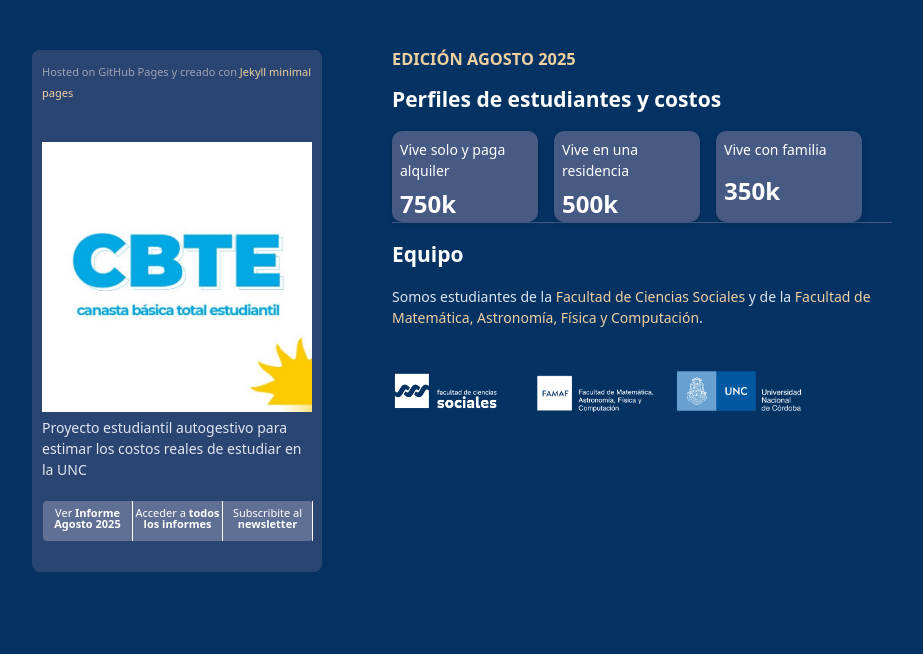
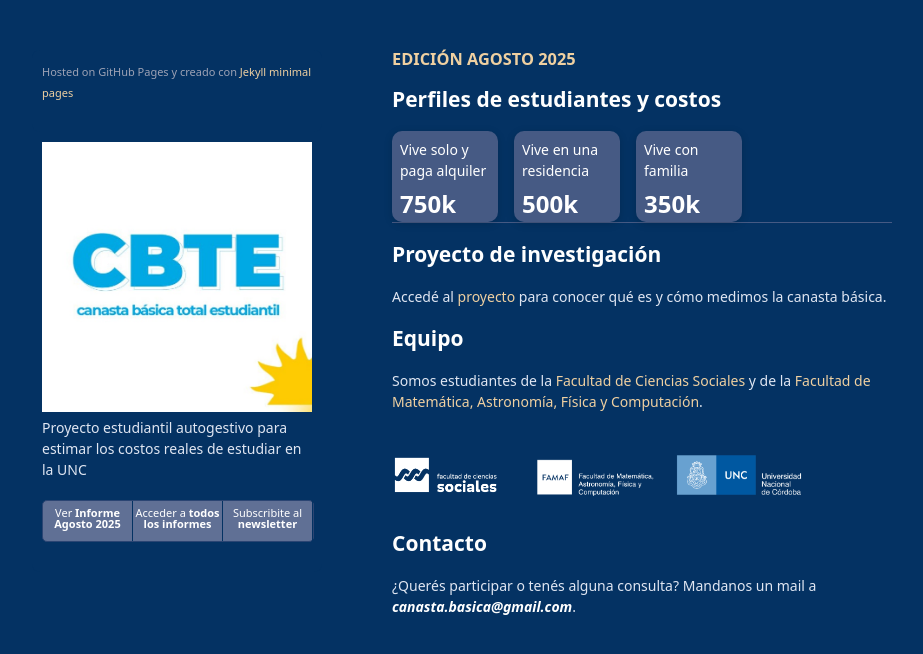
Before and after one commit to rocio-perez-sbarato/rocio-perez-sbarato.github.io, a Jekyll site: the page built from index.md, in a window 1280 px wide. Shown: the top 654 px of the page, without its empty margins (178-1101 px from the left). Built offline with Jekyll 4.4.1, drawn with Linux system fonts in a browser that asks for light colours; our own code applies the rules of GitHub Pages for plain Markdown files.

Commit message:
estilo nuevo

```diff
--- a/_sass/jekyll-theme-minimal.scss
+++ b/_sass/jekyll-theme-minimal.scss
@@ -164,7 +164,7 @@ header, footer {
   float: left;
   position: fixed;
   -webkit-font-smoothing: subpixel-antialiased;
-  background-color: $clr-surface-a10;
+  background-color: $clr-surface-a0;
   padding: 10px;
   color: #e0e6f2;
   border-radius: 8px;
@@ -185,7 +185,7 @@ ul.downloads {
 .downloads li {
   width: 89px;
   float: left;
-  border-right: 1px solid $clr-light-a0;
+  border-right: 1px solid $clr-surface-a0;
   height: 40px;
 }
 
@@ -253,7 +253,7 @@ hr {
   background-color: $clr-surface-a20;
   border-radius: 10px;
   padding: 8px;
-  width: 130px;
+  width: 90px;
   height: 75px;
   color: $clr-light-a0;
   box-shadow: 0 2px 8px rgba(0, 0, 0, 0.15);
--- a/index.md
+++ b/index.md
@@ -25,6 +25,10 @@ layout: default
 
 * * *
 
+## Proyecto de investigación
+
+Accedé al [proyecto](https://sociales.unc.edu.ar/) para conocer qué es y cómo medimos la canasta básica.
+
 ## Equipo
 
 Somos estudiantes de la [Facultad de Ciencias Sociales](https://sociales.unc.edu.ar/) y de la [Facultad de Matemática, Astronomía, Física y Computación](https://www.famaf.unc.edu.ar/).
@@ -34,3 +38,7 @@ Somos estudiantes de la [Facultad de Ciencias Sociales](https://sociales.unc.edu
   <img src="/assets/img/Logo_FAMAF_blanco.png" alt="Logo 2" style="height:85px;">
   <img src="/assets/img/unc3_i.png" alt="Logo 3" style="height:40px;">
 </div>
+
+## Contacto
+
+¿Querés participar o tenés alguna consulta? Mandanos un mail a **_canasta.basica@gmail.com_**.
```
